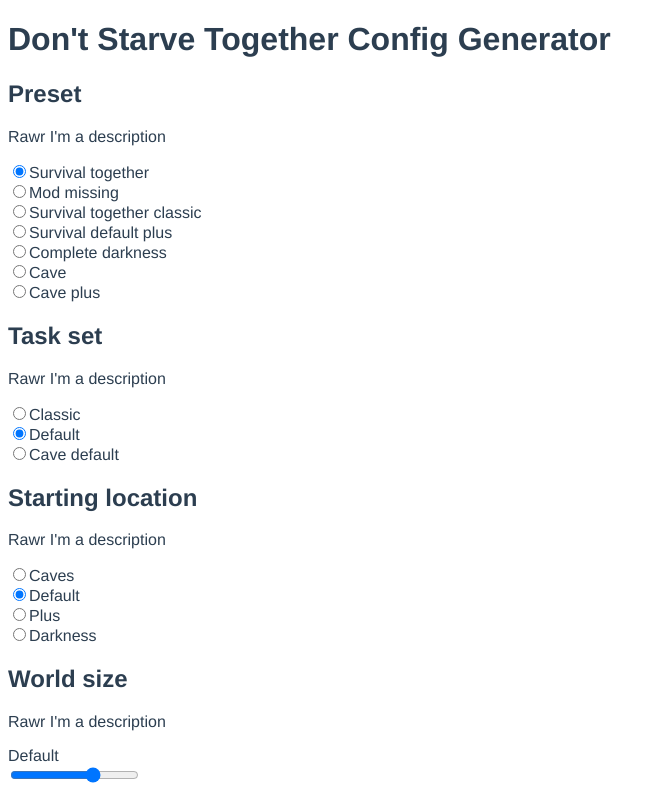
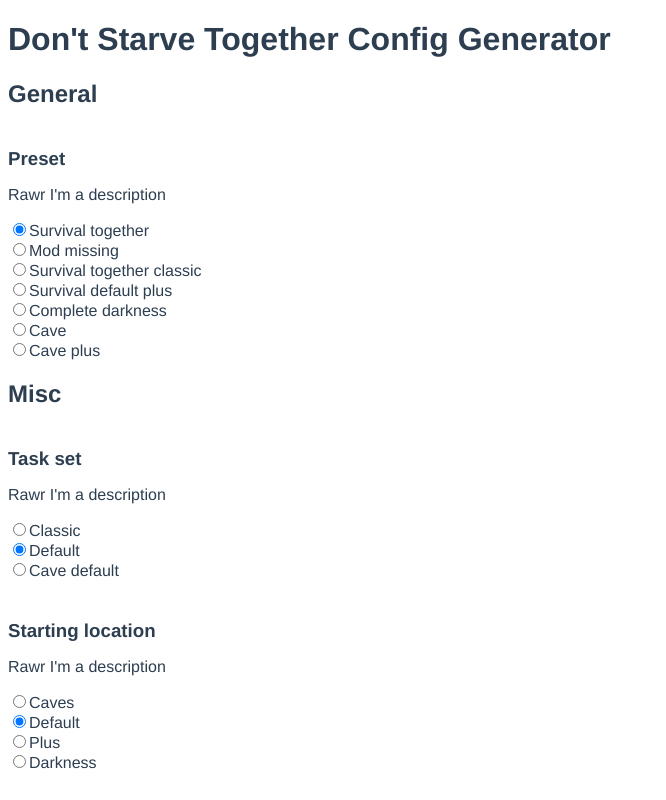
Before and after one commit to thelegendofbrian/gameconfgen, a Vue app: page / in a window 1280 px wide. Shown: the top 800 px of the page, without its empty margins (0-666 px from the left). Built offline with nearby package versions, Linux system fonts and the light colour scheme.

Commit message:
Added category support

```diff
--- a/src/App.vue
+++ b/src/App.vue
@@ -2,11 +2,14 @@
   <div id="app">
     <h1>Don't Starve Together Config Generator</h1>
     <form action="/getconfig" method="get">
-      <ConfigBlock
-        v-for="item in spoofData"
-        :key="item.configName"
-        :config='item'
-      />
+      <template v-for="entry in spoofData">
+        <h2 :key="entry.category">{{ entry.category }}</h2>
+        <ConfigBlock
+          v-for="item in entry.contents"
+          :key="item.configId"
+          :config='item'
+        />
+      </template>
       <button type="submit">Generate config</button>
     </form>
   </div>
--- a/src/components/ConfigBlock.vue
+++ b/src/components/ConfigBlock.vue
@@ -1,6 +1,6 @@
 <template>
   <div class="config-block">
-    <h2>{{ config.configName }}</h2>
+    <h3>{{ config.configName }}</h3>
     <p>{{ config.configDesc }}</p>
 
     <template v-if="config.displayType === 0">
@@ -36,7 +36,6 @@
 
 <script>
 export default {
-  name: 'YOLO',
   props: {
     config: Object
   },
--- a/src/sample.json
+++ b/src/sample.json
@@ -1,3 +1,7 @@
+[
+  {
+    "category":"General",
+    "contents":
     [
       {
         "configName":"Preset",
@@ -42,7 +46,13 @@
             "id":"DST_CAVE_PLUS"
           }
         ]
+      }
+    ]
   },
+  {
+    "category":"Misc",
+    "contents":
+    [
       {
         "configName":"Task set",
         "configDesc":"Rawr I'm a description",
@@ -232,3 +242,5 @@
         ]
       }
     ]
+  }
+]
```
Lines whose indentation alone changed are shown as unchanged.
